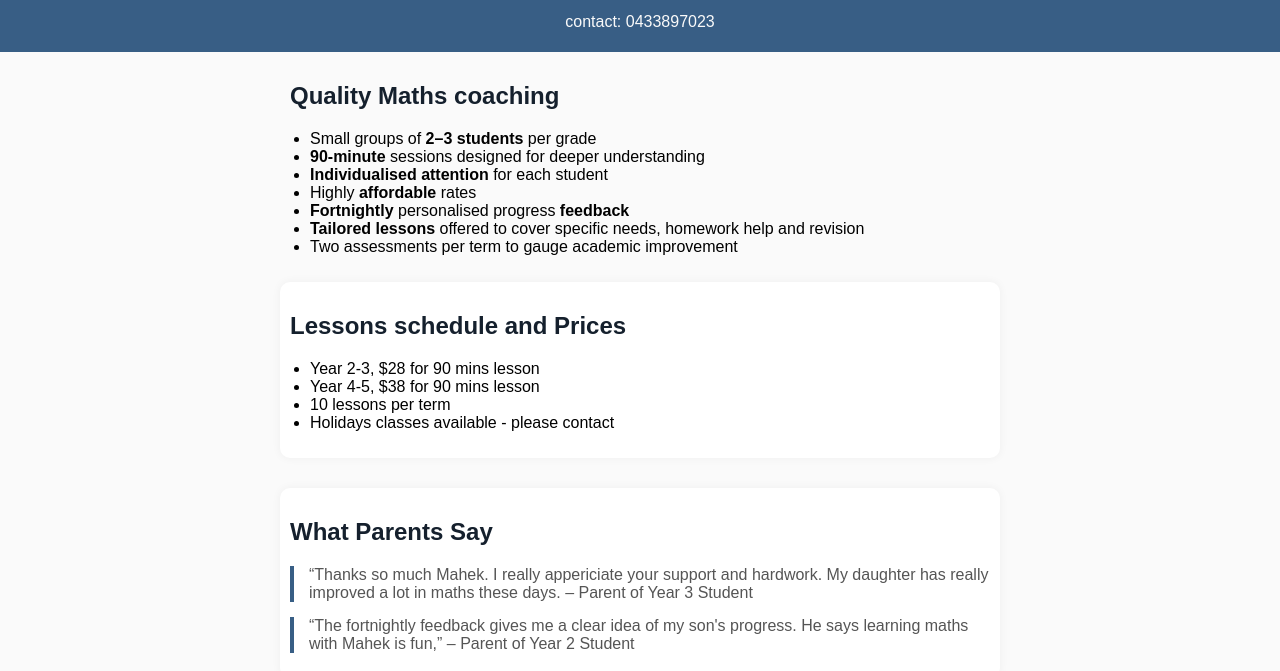
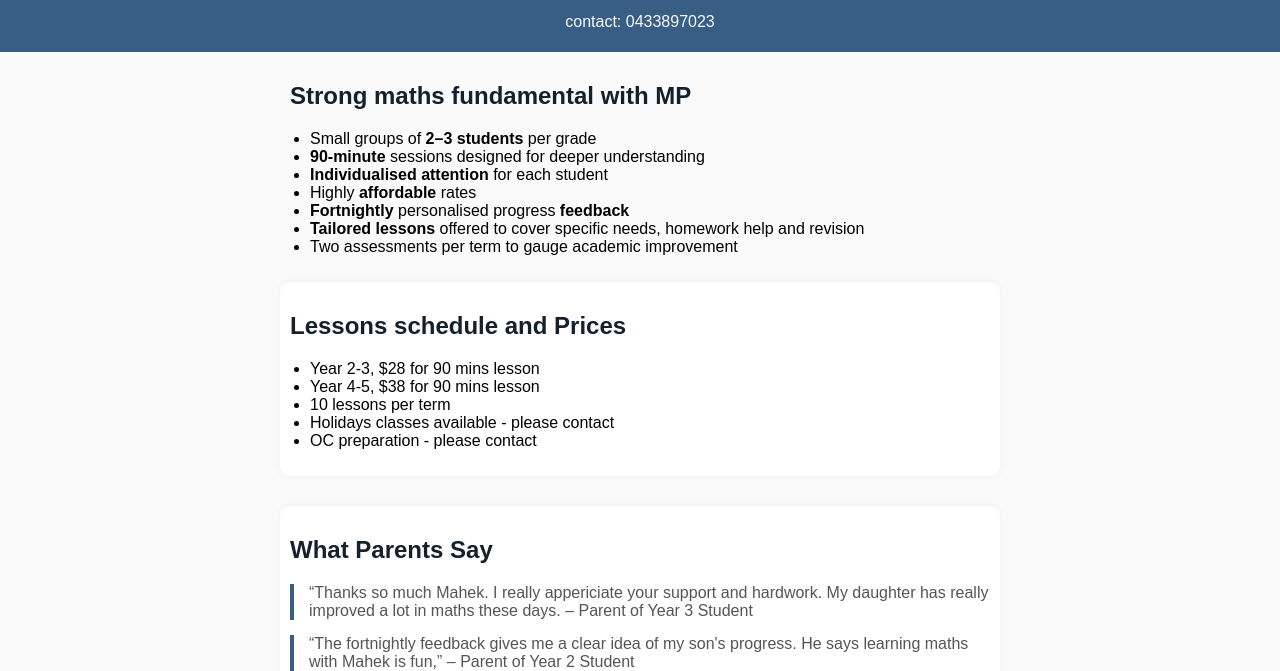
Before and after one commit to foramshah1210/foramshah1210.github.io, a plain HTML site: page Index.html in a window 1280 px wide. Shown: the part 164-835 px from the top of the page. Drawn offline with Linux system fonts and the light colour scheme.

Commit message:
renamed file

```diff
--- a/Index.html
+++ b/Index.html
@@ -92,7 +92,7 @@
   </header>
 
   <section>
-    <h2>Quality Maths coaching</h2>
+    <h2>Strong maths fundamental with MP</h2>
     <p>
       <ul>
       <li>Small groups of <b>2–3 students</b> per grade</li>
@@ -113,6 +113,7 @@
       <li>Year 4-5, $38 for 90 mins lesson</li>
       <li>10 lessons per term</li>
       <li>Holidays classes available - please contact</li>
+      <li>OC preparation - please contact</li>
     </ul>
   </section>
 
```
